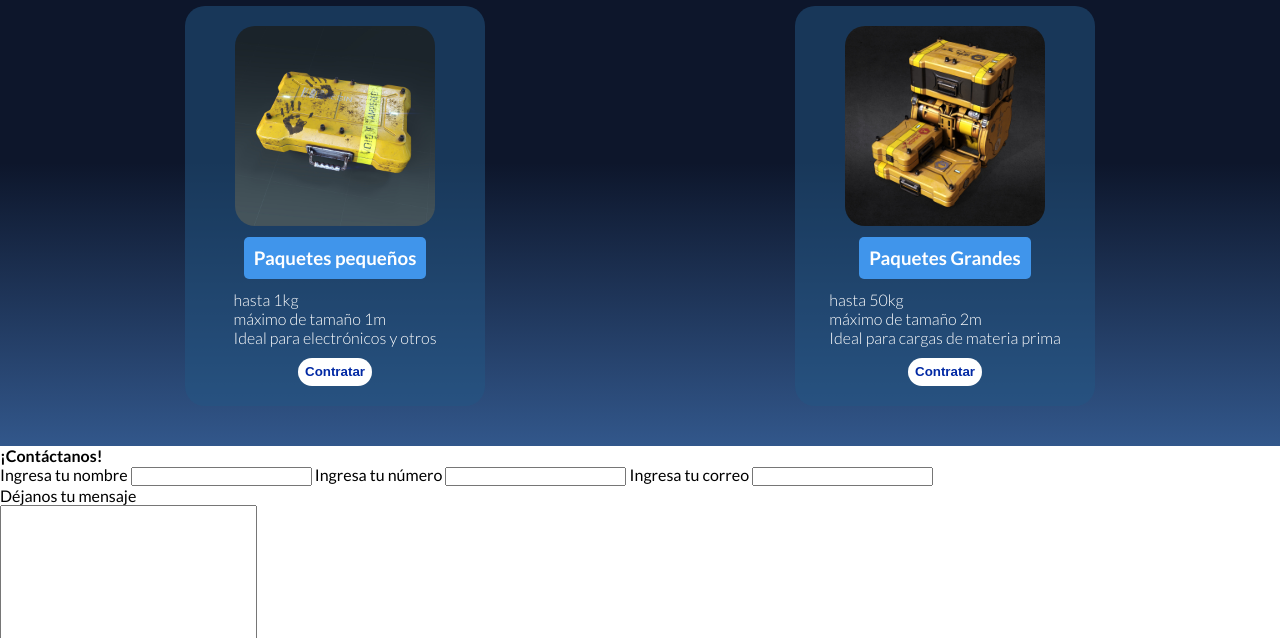
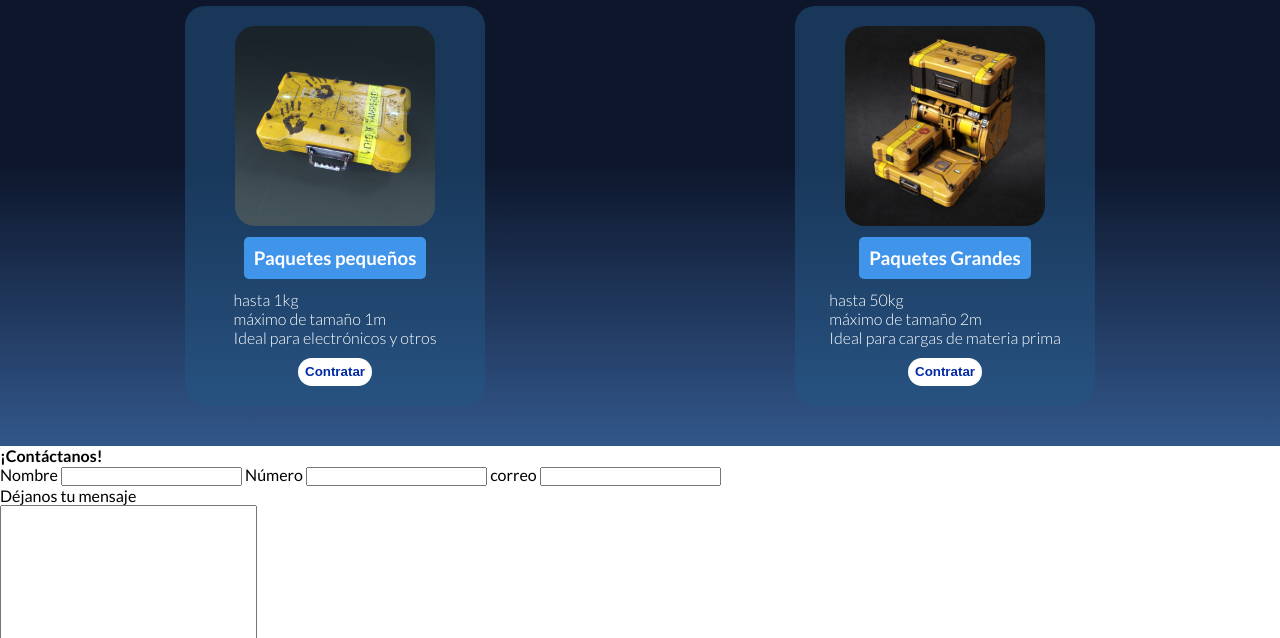
Before and after one commit to palexis22196-tech/proyecto-coder, a plain HTML site: page index.html in a window 1280 px wide. Shown: the part 458-1096 px from the top of the page. Drawn offline with Linux system fonts and the light colour scheme.

Commit message:
index agregado

```diff
--- a/index.html
+++ b/index.html
@@ -65,13 +65,13 @@
    <div>
     <h4>¡Contáctanos!</h4>
     <form action="">
-        <label for="nombre">Ingresa tu nombre</label>
+        <label for="nombre">Nombre</label>
         <input type="text" name="" id="nombre">
 
-        <label for="tel">Ingresa tu número</label>
+        <label for="tel">Número</label>
         <input type="number" name="" id="tel">
 
-        <label for="correo">Ingresa tu correo</label>
+        <label for="correo">correo</label>
         <input type="email" name="" id="mail">
 
         <p>Déjanos tu mensaje</p>
```
